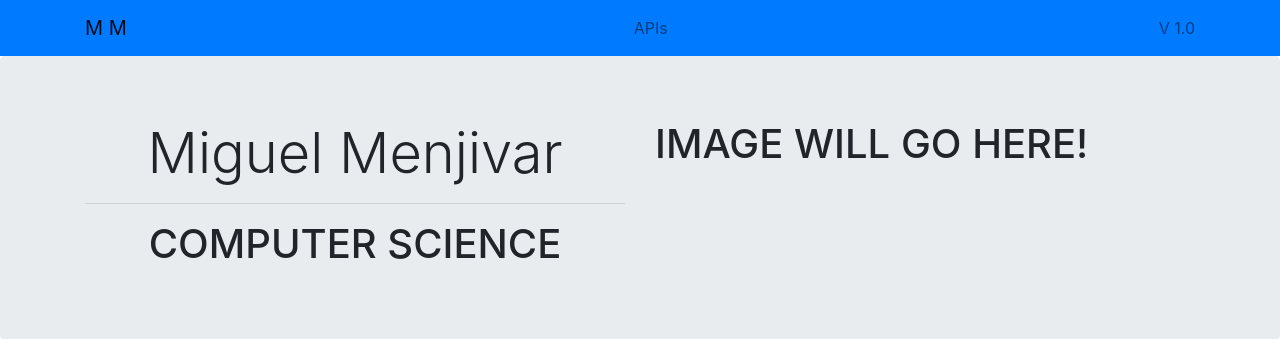
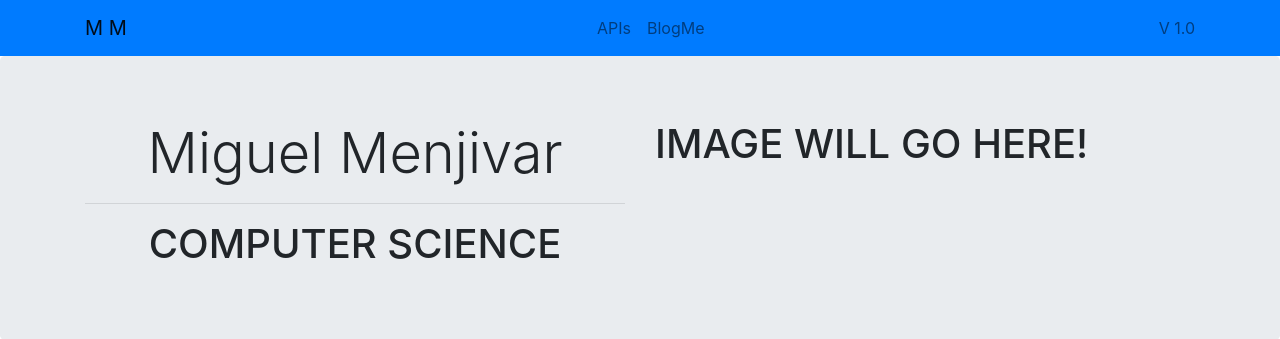
Before and after one commit to mamenjivar/Personal-Website, a Node server app: page / in a window 1280 px wide. Shown: the top 339 px of the page. Run offline with Node 20, Linux system fonts and the light colour scheme; some libraries are stand-ins or nearby versions.

Commit message:
updating the header

```diff
--- a/views/partials/header.ejs
+++ b/views/partials/header.ejs
@@ -21,29 +21,16 @@
             <!-- navbar -->
             <nav class="navbar navbar-expand-lg navbar-light bg-primary">
                 <div class="container">
-                    <a class="navbar-brand" href="#">M M</a>
+                    <a class="navbar-brand" href="/">M M</a>
 
                     <ul class='navbar-nav'>
                         <li class='nav-item'>
-                            <a class='nav-link' href='#'>APIs</a>
+                            <a class='nav-link' href='/'>APIs</a>
+                        </li>
+                        <li class='nav-item'>
+                            <a class='nav-link' href='/home'>BlogMe</a>
                         </li>
                     </ul>
-                    <!-- <button class="navbar-toggler" type="button" data-toggle="collapse" data-target="#navbarNav"
-                        aria-controls="navbarNav" aria-expanded="false" aria-label="Toggle navigation">
-                        <span class="navbar-toggler-icon"></span>
-                    </button>
-                    <div class="collapse navbar-collapse" id="navbarNav">
-                        <ul class="navbar-nav">
-                            <li class="nav-item active">
-                                <a class="nav-link" href="#">Home <span class="sr-only">(current)</span></a>
-                            </li>
-                            <li class="nav-item">
-                                <a class="nav-link" href="../pages/about.html">About</a>
-                            </li>
-                            <li class="nav-item">
-                                <a class="nav-link" href="#">Contact </a>
-                            </li>
-                        </ul> -->
                     <span class="navbar-text">
                         V 1.0
                     </span>
```
